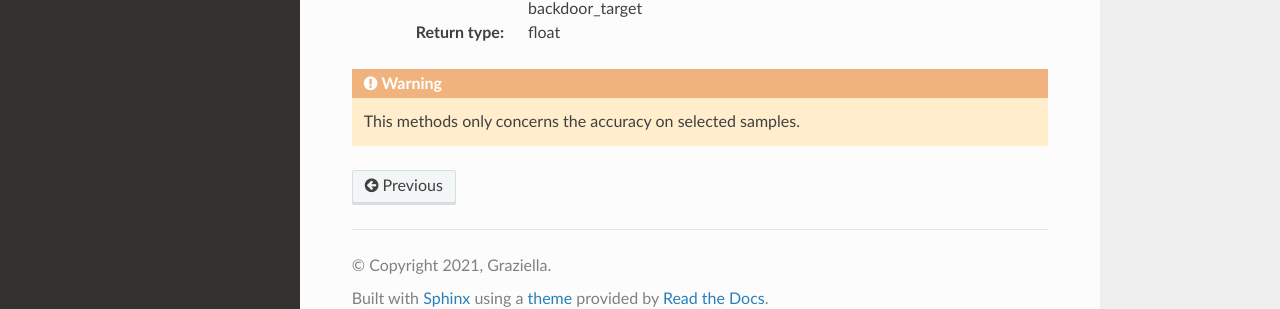
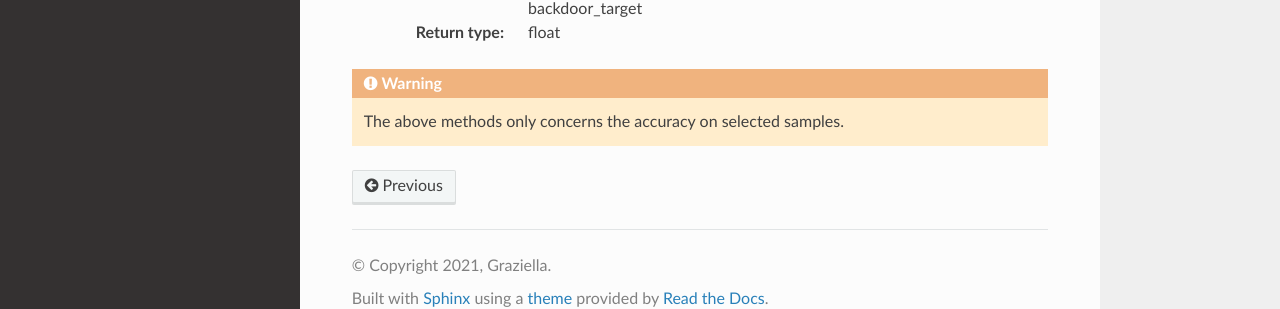
Before and after one commit to jeremyxianx/bd_cs2d, a Sphinx documentation site: the page built from docs/source/api.rst, in a window 1280 px wide and 900 px high, scrolled down 1153 px. Shown: the part 565-874 px from the top of the window. Built offline with Sphinx 7.4.7 and the Read the Docs theme 2.0.0, drawn with Linux system fonts in a browser that asks for light colours.

Commit message:
Update api.rst

```diff
--- a/docs/source/api.rst
+++ b/docs/source/api.rst
@@ -88,4 +88,4 @@
 
 
 .. warning::
-          This methods only concerns the accuracy on selected samples.
+          The above methods only concerns the accuracy on selected samples.
```
